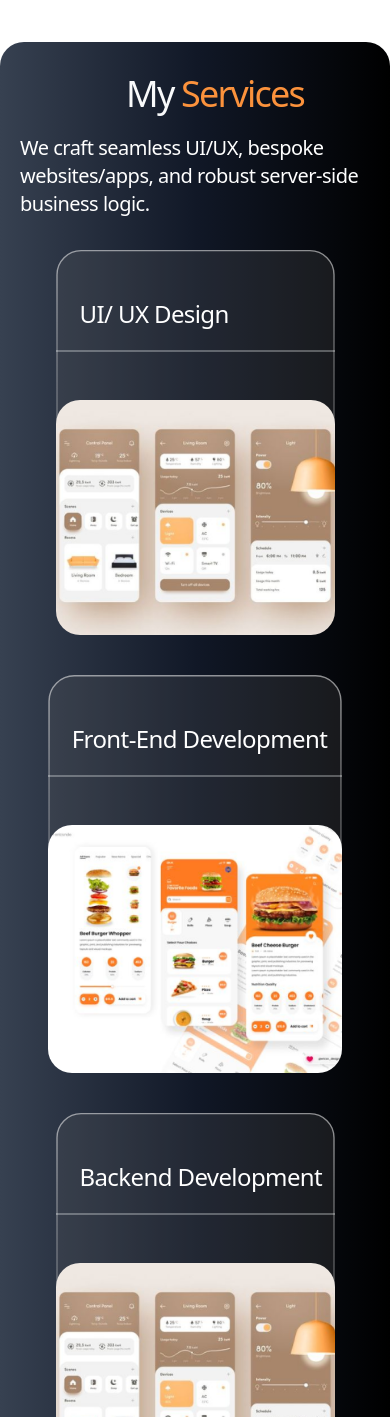
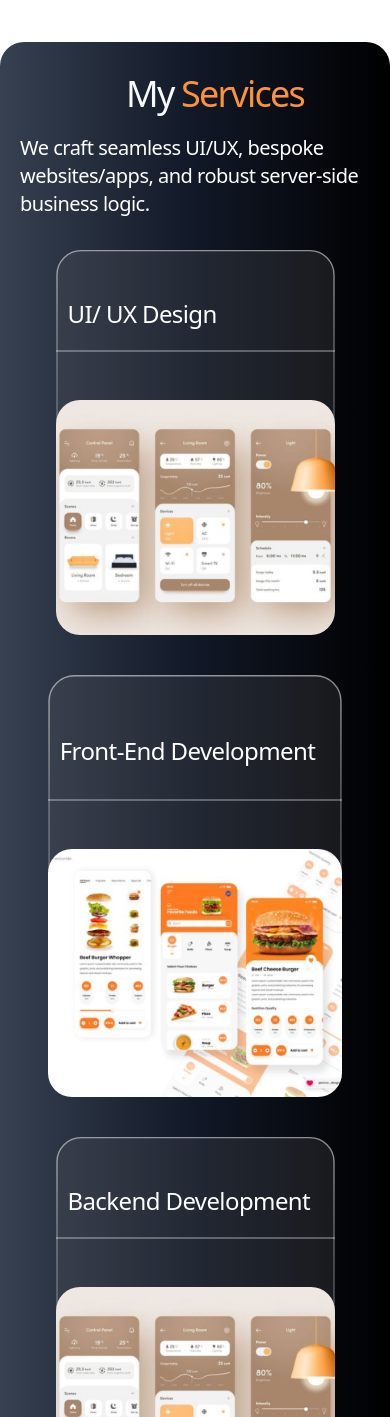
Before and after one commit to narendrarty17/port, a Next.js app: page / in a window 390 px wide. Shown: the part 857-2274 px from the top of the page. Built offline with nearby package versions, Linux system fonts and the light colour scheme.

Commit message:
Update myServices.js

```diff
--- a/components/myServices.js
+++ b/components/myServices.js
@@ -18,7 +18,7 @@ const myServices = () => {
                         src="/images/brown-designer-rectangle.svg"
                         className="absolute w-full h-auto w-auto object-cover object-center inset-0"
                     />
-                    <div className="relative pl-6 text-white text-2xl font-medium tracking-tight w-[342px] max-w-[342px]">
+                    <div className="relative pl-3 md:pl-6 text-white text-2xl font-medium tracking-tight w-[342px] max-w-[342px]">
                         UI/ UX Design
                     </div>
                     <div className="relative bg-gray-50 bg-opacity-30 min-h-[2px] mt-5" />
@@ -36,7 +36,7 @@ const myServices = () => {
                         src="/images/brown-designer-rectangle.svg"
                         className="absolute w-full h-auto w-auto object-cover object-center inset-0"
                     />
-                    <div className="truncate relative pl-6 text-white text-2xl font-medium tracking-tight w-[342px] max-w-[342px]">
+                    <div className="truncate relative p-3 md:pl-6 text-white text-2xl font-medium tracking-tight w-[342px] max-w-[342px]">
                         Front-End Development
                     </div>
                     <div className="relative bg-gray-50 bg-opacity-30 min-h-[2px] mt-5" />
@@ -54,7 +54,7 @@ const myServices = () => {
                         src="/images/brown-designer-rectangle.svg"
                         className="absolute w-full h-auto w-auto object-cover object-center inset-0"
                     />
-                    <div className="relative pl-6 text-white text-2xl font-medium tracking-tight w-[342px] max-w-[342px]">
+                    <div className="relative pl-3 md:pl-6 text-white text-2xl font-medium tracking-tight w-[342px] max-w-[342px]">
                         Backend Development
                     </div>
                     <div className="relative bg-gray-50 bg-opacity-30 min-h-[2px] mt-5" />
```
